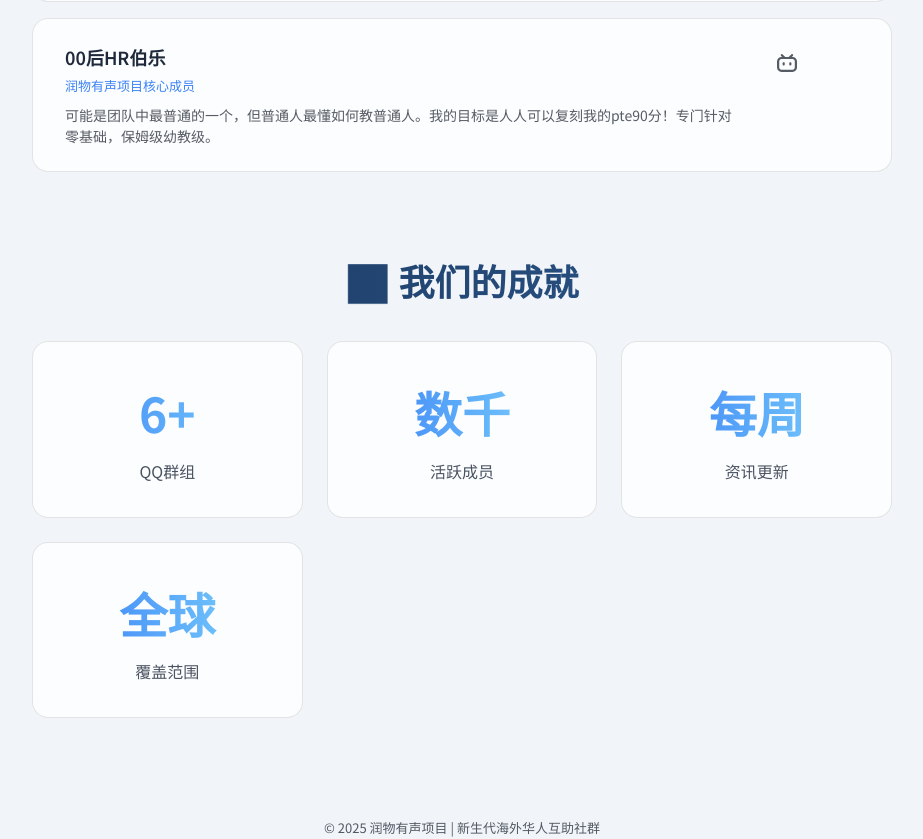
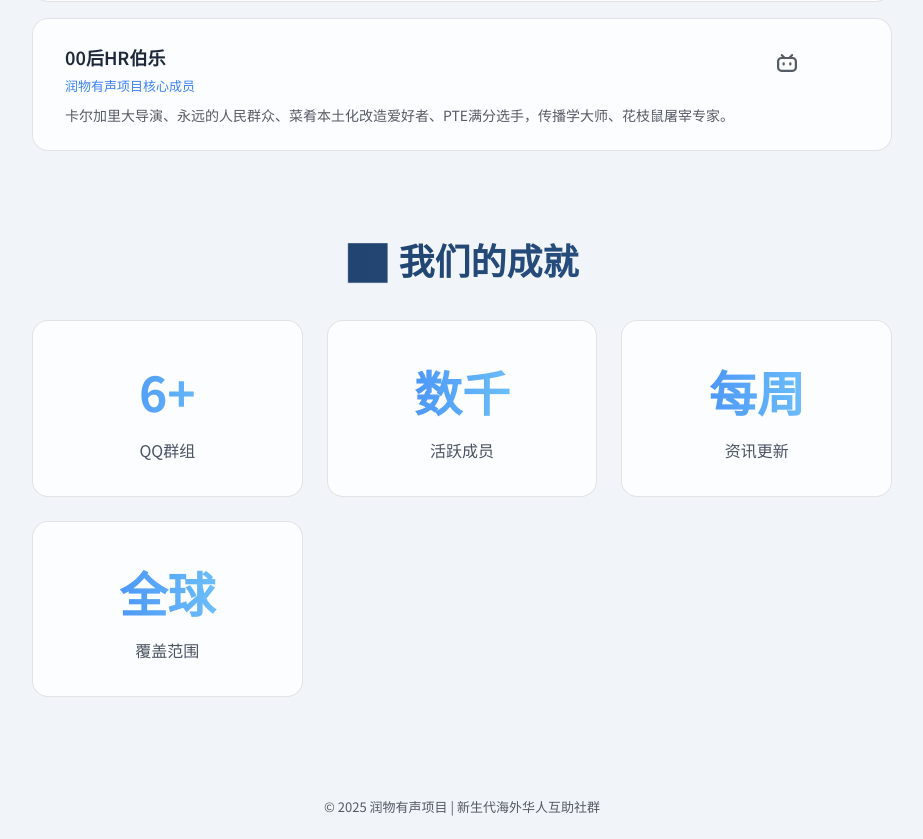
Before and after one commit to zhenmunse/run_global, a Vue app: page / in a window 1280 px wide. Shown: the part 2769-3608 px from the top of the page, without its empty margins (178-1101 px from the left). After the commit the page ends 3587 px from the top, so only its background shows below. Built offline with nearby package versions, Linux system fonts and the light colour scheme.

Commit message:
feat: Ordinary Update

```diff
--- a/src/views/HomeView.vue
+++ b/src/views/HomeView.vue
@@ -40,7 +40,8 @@ const groups = ref([
   { name: "日语交流群", qq: "1064090273" },
   { name: "美国/加拿大交流群", qq: "769931954" },
   { name: "澳洲/新西兰交流群", qq: "1061445992" },
-  { name: "德语交流群", qq: "857225570" }
+  { name: "德语交流群", qq: "857225570" },
+  { name: "欧陆（除德国外）交流群", qq: "912737516"}
 ]);
 
 const toast = ref({ show: false, message: '' });
--- a/src/views/RealHomeView.vue
+++ b/src/views/RealHomeView.vue
@@ -181,7 +181,7 @@
               <p class="team-role">润物有声项目核心成员</p>
             </div>
             <p class="team-bio">
-              可能是团队中最普通的一个，但普通人最懂如何教普通人。我的目标是人人可以复刻我的pte90分！专门针对零基础，保姆级幼教级。
+              卡尔加里大导演、永远的人民群众、菜肴本土化改造爱好者、PTE满分选手，传播学大师、花枝鼠屠宰专家。
             </p>
           </div>
           <div class="team-links">
```
